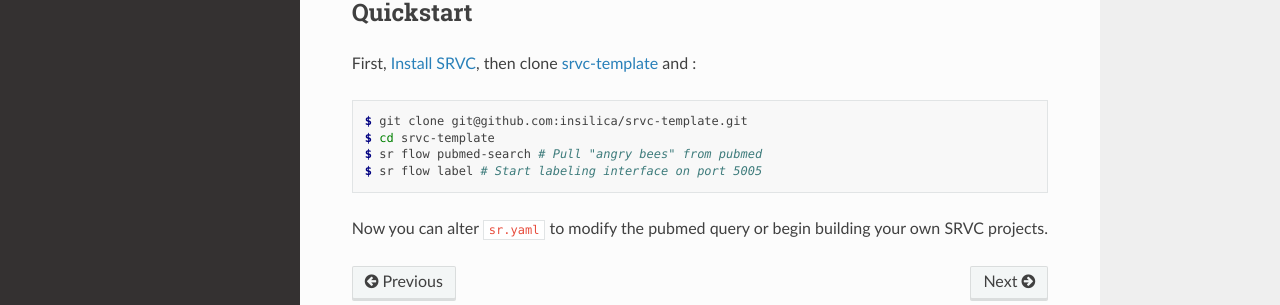
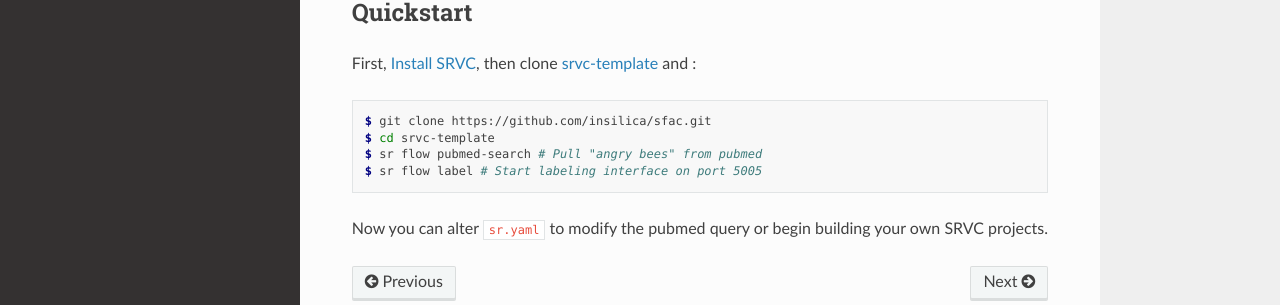
Before and after one commit to insilica/rs-srvc, a Sphinx documentation site: the page built from docs/index.rst, in a window 1280 px wide. Shown: the part 496-801 px from the top of the page. Built offline with Sphinx 7.4.7 and the Read the Docs theme 2.0.0, drawn with Linux system fonts in a browser that asks for light colours; the version number is read from the project's files by our own code.

Commit message:
Use the https version of the git origin for sfac

```diff
--- a/docs/index.rst
+++ b/docs/index.rst
@@ -25,7 +25,7 @@
 
 .. code-block:: console
 
-   $ git clone git@github.com:insilica/srvc-template.git
+   $ git clone https://github.com/insilica/sfac.git
    $ cd srvc-template
    $ sr flow pubmed-search # Pull "angry bees" from pubmed
    $ sr flow label # Start labeling interface on port 5005
```
